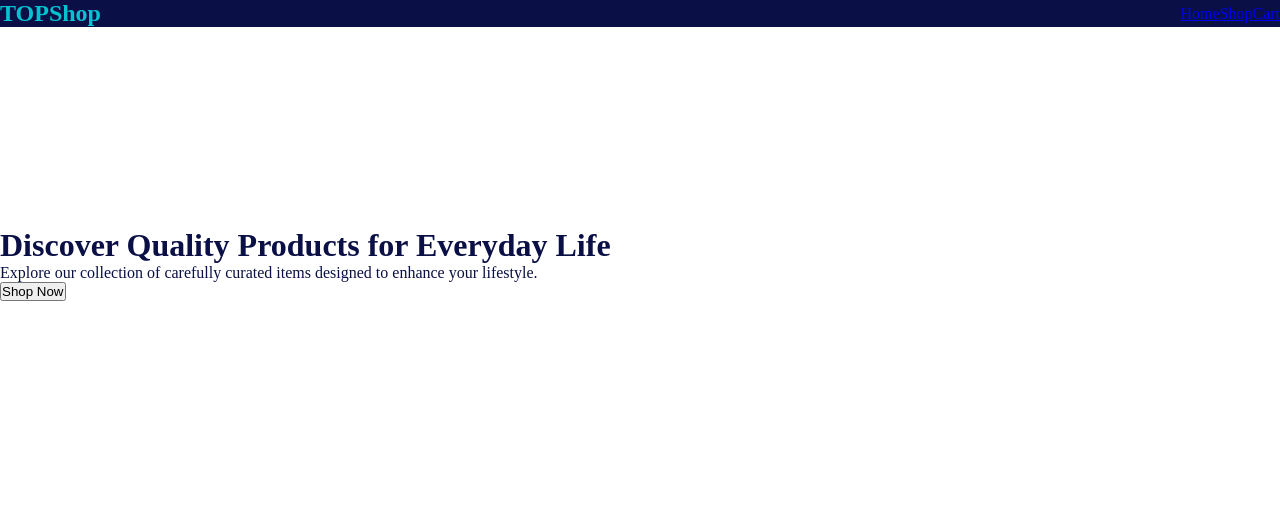
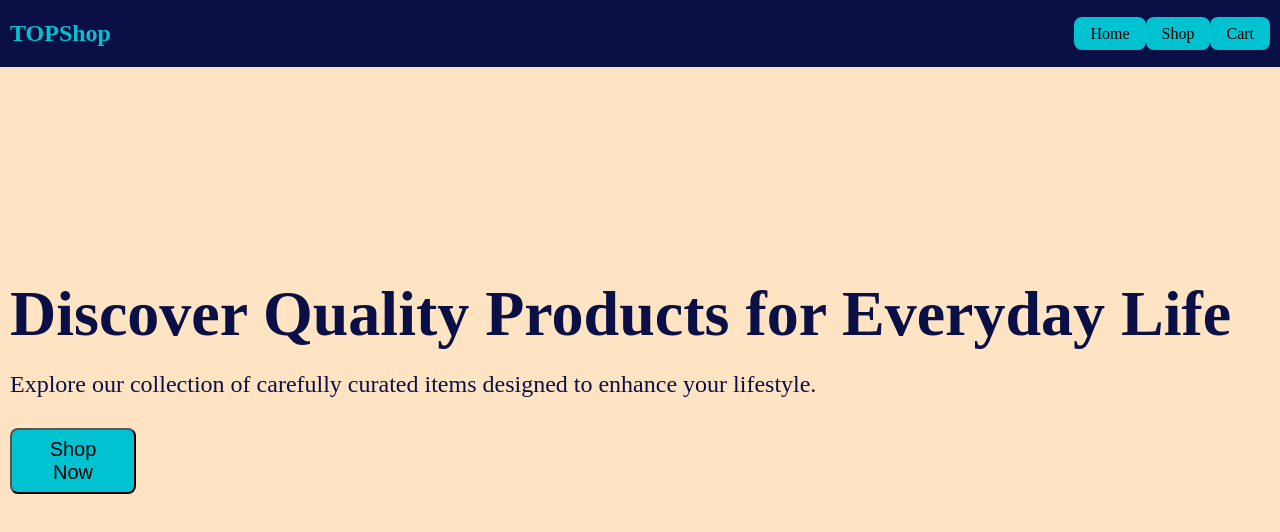
Before and after one commit to Yogs991/Shopping-Cart, a React (Vite) app: page / in a window 1280 px wide. Shown: the top 532 px of the page. Built offline with nearby package versions, Linux system fonts and the light colour scheme.

Commit message:
Finished styling of Home.jsx file

```diff
--- a/src/Home.jsx
+++ b/src/Home.jsx
@@ -8,11 +8,9 @@ const Home = ()=>{
                 <NavBar />
             </div>
             <div className="home-main">
-                <div>
-                    <h1>Discover Quality Products for Everyday Life</h1>
-                    <p>Explore our collection of carefully curated items designed to enhance your lifestyle.</p>
-                    <button>Shop Now</button>
-                </div>
+                <h1>Discover Quality Products for Everyday Life</h1>
+                <p>Explore our collection of carefully curated items designed to enhance your lifestyle.</p>
+                <button>Shop Now</button>
             </div>
         </>
     )
--- a/src/Navbar.jsx
+++ b/src/Navbar.jsx
@@ -3,9 +3,9 @@ import {Link} from 'react-router';
 const NavBar = ()=>{
     return(
         <div className='navbar'>
-            <Link to="/">Home</Link>
-            <Link to="/shop">Shop</Link>
-            <Link to="/cart">Cart</Link>
+            <Link to="/" className='nav-btn'>Home</Link>
+            <Link to="/shop" className='nav-btn'>Shop</Link>
+            <Link to="/cart" className='nav-btn'>Cart</Link>
         </div>
     )
 }
--- a/src/index.css
+++ b/src/index.css
@@ -7,10 +7,12 @@
 body{
   width: 100%;
   height: 100%;
+  background-color:bisque;
 }
 
 .home-header{
   width: 100%;
+  padding: 20px 10px;
   background-color: #0A1045;
   color: #00C2D1;
   display: flex;
@@ -26,14 +28,51 @@ body{
   flex-direction: column;
   justify-content: center;
   height: 100%;
+  margin: 10px;
+}
+
+.home-main h1{
+  font-size: 8vh;
+}
+
+.home-main p{
+  font-size: 3vh;
+  margin-top: 20px;
+}
+
+.home-main button{
+  width: 10%;
+  font-size: 20px;
+  background-color: #00C2D1;
+  color: black;
+  padding: 0.5rem 1rem;
+  text-decoration: none;
+  border-radius: 8px;
+  font-weight: 500;
+  transition: all 0.2s ease;
+  margin-top: 30px;
+}
+
+.nav-btn{
+  background-color: #00C2D1;
+  color: black;
+  padding: 0.5rem 1rem;
+  text-decoration: none;
+  border-radius: 8px;
+  font-weight: 500;
+  transition: all 0.2s ease;
+}
+
+.card-list{
+  display: grid;
+  grid-template-columns: repeat(4, 300px);
+  grid-template-rows: repeat(2, 300px);
+  gap: 10px;
 }
 
 .card{
-  padding-left: 20px;
-  width: 20%;
+  display: block;
+  box-sizing: border-box;
+  box-shadow: 0 4px 8px #00000040;
+  color: black;
 }
-
-.card img{
-  width: 20%;
-  height: 20%;
-}
```
